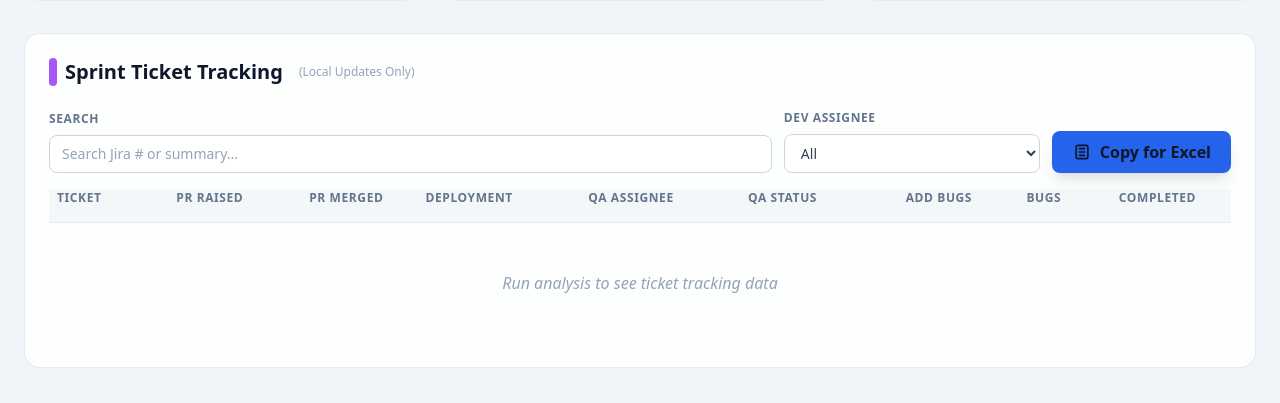
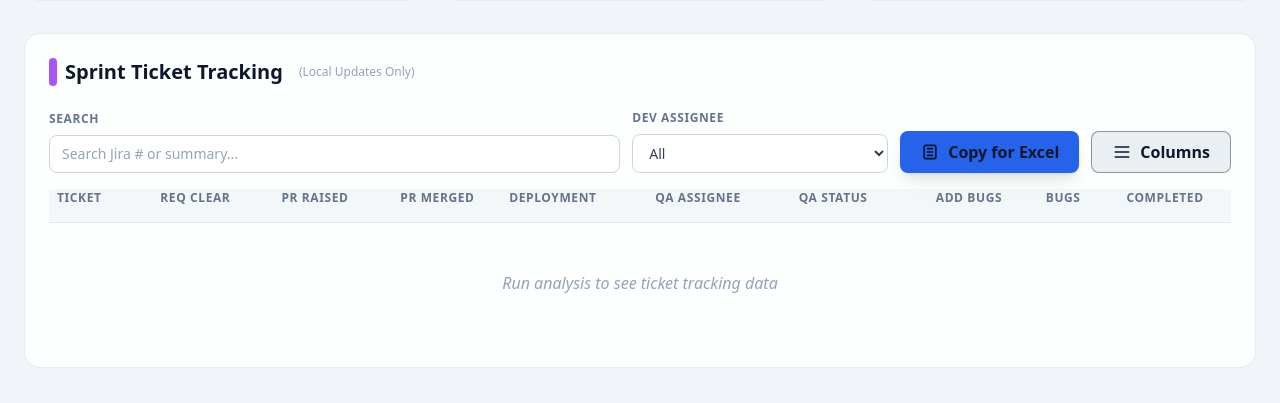
Before and after one commit to teslien/ReportsDashboard, a Python web app: template templates/index.html in a window 1280 px wide. Shown: the part 975-1378 px from the top of the page. Run offline with Jinja, Linux system fonts and the light colour scheme; the template is opened without the code that fills it, so the values that code supplies are empty; some libraries are stand-ins or nearby versions.

Commit message:
feat(tracking): add requirements clear field with column toggle
- Add new "requirements_clear" column to sprint_tickets table with default 'No'
- Include field in API responses and update allowed fields list
- Add column toggle UI with persistent visibility preferences
- Update Excel export to include requirements clear status
- Insert requirements clear column between ticket and PR raised columns

```diff
--- a/templates/index.html
+++ b/templates/index.html
@@ -489,26 +489,42 @@
                         </svg>
                         Copy for Excel
                     </button>
+                    <div class="relative">
+                        <button id="trackingColumnsBtn" type="button" onclick="toggleTrackingColumnsMenu()"
+                            class="bg-gray-700/60 hover:bg-gray-700 text-white font-bold h-[42px] px-5 rounded-lg border border-gray-600/60 transition flex items-center gap-2">
+                            <svg class="w-5 h-5" fill="none" stroke="currentColor" viewBox="0 0 24 24">
+                                <path stroke-linecap="round" stroke-linejoin="round" stroke-width="2"
+                                    d="M4 6h16M4 12h16M4 18h16"></path>
+                            </svg>
+                            Columns
+                        </button>
+                        <div id="trackingColumnsMenu"
+                            class="hidden absolute right-0 mt-2 w-56 bg-gray-900 border border-gray-700 rounded-lg shadow-xl p-3 z-50">
+                            <div class="text-[10px] uppercase tracking-wider text-gray-400 font-bold mb-2">Show Columns</div>
+                            <div id="trackingColumnsList" class="space-y-2"></div>
+                        </div>
+                    </div>
                 </div>
             </div>
             <div class="overflow-x-auto">
                 <table class="w-full text-left border-collapse">
                     <thead>
                         <tr class="text-gray-400 text-xs uppercase tracking-wider border-b border-gray-800">
-                            <th class="pb-4 px-2">Ticket</th>
-                            <th class="pb-4 px-2 text-center">PR Raised</th>
-                            <th class="pb-4 px-2 text-center">PR Merged</th>
-                            <th class="pb-4 px-2">Deployment</th>
-                            <th class="pb-4 px-2">QA Assignee</th>
-                            <th class="pb-4 px-2">QA Status</th>
-                            <th class="pb-4 px-2 text-center">Add Bugs</th>
-                            <th class="pb-4 px-2 text-center">Bugs</th>
-                            <th class="pb-4 px-2 text-center">Completed</th>
+                            <th class="pb-4 px-2" data-track-col="ticket">Ticket</th>
+                            <th class="pb-4 px-2 text-center" data-track-col="requirements_clear">Req Clear</th>
+                            <th class="pb-4 px-2 text-center" data-track-col="pr_raised">PR Raised</th>
+                            <th class="pb-4 px-2 text-center" data-track-col="pr_merged">PR Merged</th>
+                            <th class="pb-4 px-2" data-track-col="deployment">Deployment</th>
+                            <th class="pb-4 px-2" data-track-col="qa_assignee">QA Assignee</th>
+                            <th class="pb-4 px-2" data-track-col="qa_status">QA Status</th>
+                            <th class="pb-4 px-2 text-center" data-track-col="add_bugs">Add Bugs</th>
+                            <th class="pb-4 px-2 text-center" data-track-col="bugs">Bugs</th>
+                            <th class="pb-4 px-2 text-center" data-track-col="completed">Completed</th>
                         </tr>
                     </thead>
                     <tbody id="trackingTableBody">
                         <tr>
-                            <td colspan="9" class="py-12 text-center text-gray-500 italic">
+                            <td colspan="10" class="py-12 text-center text-gray-500 italic">
                                 Run analysis to see ticket tracking data
                             </td>
                         </tr>
@@ -571,10 +587,24 @@
         let trackingSearchQuery = "";
         let trackingAssigneeFilter = "All";
         let lastFilteredTrackingIssues = [];
+        const trackingColumnDefs = [
+            { key: "ticket", label: "Ticket" },
+            { key: "pr_raised", label: "PR Raised" },
+            { key: "pr_merged", label: "PR Merged" },
+            { key: "deployment", label: "Deployment" },
+            { key: "qa_assignee", label: "QA Assignee" },
+            { key: "qa_status", label: "QA Status" },
+            { key: "requirements_clear", label: "Req Clear" },
+            { key: "add_bugs", label: "Add Bugs" },
+            { key: "bugs", label: "Bugs" },
+            { key: "completed", label: "Completed" }
+        ];
+        let trackingHiddenCols = new Set();
 
         function initTrackingTableControls() {
             const search = document.getElementById("trackingSearchInput");
             const assignee = document.getElementById("trackingAssigneeFilter");
+            initTrackingColumns();
             if (search) {
                 search.addEventListener("input", (e) => {
                     trackingSearchQuery = (e.target.value || "").toLowerCase();
@@ -587,6 +617,63 @@
                     applyTrackingFiltersAndRender();
                 });
             }
+        }
+
+        function initTrackingColumns() {
+            try {
+                const raw = localStorage.getItem("tracking_hidden_cols");
+                const parsed = raw ? JSON.parse(raw) : [];
+                trackingHiddenCols = new Set(Array.isArray(parsed) ? parsed : []);
+            } catch {
+                trackingHiddenCols = new Set();
+            }
+            renderTrackingColumnsMenu();
+            applyTrackingColumnVisibility();
+
+            document.addEventListener("click", (e) => {
+                const menu = document.getElementById("trackingColumnsMenu");
+                const btn = document.getElementById("trackingColumnsBtn");
+                if (!menu || !btn) return;
+                if (menu.classList.contains("hidden")) return;
+                if (menu.contains(e.target) || btn.contains(e.target)) return;
+                menu.classList.add("hidden");
+            });
+        }
+
+        function toggleTrackingColumnsMenu() {
+            const menu = document.getElementById("trackingColumnsMenu");
+            if (!menu) return;
+            menu.classList.toggle("hidden");
+        }
+
+        function renderTrackingColumnsMenu() {
+            const list = document.getElementById("trackingColumnsList");
+            if (!list) return;
+            list.innerHTML = trackingColumnDefs.map(c => {
+                const checked = !trackingHiddenCols.has(c.key);
+                return `
+                    <label class="flex items-center justify-between gap-3 text-sm text-gray-200">
+                        <span class="text-xs">${c.label}</span>
+                        <input type="checkbox" ${checked ? "checked" : ""} onchange="setTrackingColumnVisible('${c.key}', this.checked)"
+                            class="w-4 h-4 rounded bg-gray-800 border-gray-600 text-blue-500 focus:ring-0">
+                    </label>
+                `;
+            }).join("");
+        }
+
+        function setTrackingColumnVisible(key, visible) {
+            if (!visible) trackingHiddenCols.add(key);
+            else trackingHiddenCols.delete(key);
+            localStorage.setItem("tracking_hidden_cols", JSON.stringify(Array.from(trackingHiddenCols)));
+            applyTrackingColumnVisibility();
+        }
+
+        function applyTrackingColumnVisibility() {
+            const hidden = trackingHiddenCols;
+            document.querySelectorAll("[data-track-col]").forEach(el => {
+                const key = el.getAttribute("data-track-col");
+                el.style.display = hidden.has(key) ? "none" : "";
+            });
         }
 
         function updateTrackingAssigneeFilterOptions(issues) {
@@ -813,7 +900,7 @@
 
             if (!sprintId) {
                 lastFilteredTrackingIssues = [];
-                body.innerHTML = '<tr><td colspan="9" class="py-8 text-center text-gray-500 italic">Select a sprint to enable local tracking</td></tr>';
+                body.innerHTML = '<tr><td colspan="10" class="py-8 text-center text-gray-500 italic">Select a sprint to enable local tracking</td></tr>';
                 return;
             }
 
@@ -822,7 +909,7 @@
 
             if (!allIssues || allIssues.length === 0) {
                 lastFilteredTrackingIssues = [];
-                body.innerHTML = '<tr><td colspan="9" class="py-8 text-center text-gray-500 italic">No tickets found in this sprint</td></tr>';
+                body.innerHTML = '<tr><td colspan="10" class="py-8 text-center text-gray-500 italic">No tickets found in this sprint</td></tr>';
                 return;
             }
 
@@ -844,12 +931,13 @@
             lastFilteredTrackingIssues = filtered;
 
             if (filtered.length === 0) {
-                body.innerHTML = '<tr><td colspan="9" class="py-8 text-center text-gray-500 italic">No tickets match current filters</td></tr>';
+                body.innerHTML = '<tr><td colspan="10" class="py-8 text-center text-gray-500 italic">No tickets match current filters</td></tr>';
                 return;
             }
 
             const teamMembers = (data && data.performance) ? data.performance.map(p => p.name).sort() : [];
             renderTrackingTableRows(filtered, teamMembers);
+            applyTrackingColumnVisibility();
         }
 
         function renderTrackingTableRows(issues, teamMembers) {
@@ -862,12 +950,12 @@
                 tr.className = "border-b border-gray-800/50 hover:bg-white/5 transition";
 
                 tr.innerHTML = `
-                    <td class="py-4 px-2 min-w-[200px]">
+                    <td class="py-4 px-2 min-w-[200px]" data-track-col="ticket">
                         <div class="flex items-start gap-2">
                             <img src="${issue.type_icon}" class="w-4 h-4 mt-1">
                             <div class="flex flex-col">
                                 <div class="flex items-center gap-2">
-                                    <a href="${jiraBrowseUrl(issue.key)}" target="_blank" class="text-blue-400 font-bold text-xs hover:underline">${issue.key}</a>
+                                    <a href="${jiraBrowseUrl(issue.key)}" target="_blank" rel="noopener noreferrer" class="text-blue-400 font-bold text-xs hover:underline">${issue.key}</a>
                                     <button type="button" onclick="showTicketDetails('${issue.key}')" class="text-[10px] px-2 py-0.5 rounded bg-gray-700/50 text-gray-200 border border-gray-600 hover:bg-gray-700 transition">Details</button>
                                 </div>
                                 <span class="text-sm text-gray-300 font-medium truncate max-w-[200px]" title="${issue.summary}">${issue.summary}</span>
@@ -879,45 +967,51 @@
                             </div>
                         </div>
                     </td>
-                    <td class="py-4 px-2 text-center">
+                    <td class="py-4 px-2 text-center" data-track-col="requirements_clear">
+                        <select onchange="updateTicketField('${issue.key}', 'requirements_clear', this.value)"
+                            class="bg-gray-800 text-xs text-gray-200 border border-gray-700 rounded p-1 outline-none">
+                            ${['No', 'Yes'].map(v => `<option value="${v}" ${(local.requirements_clear || 'No') === v ? 'selected' : ''}>${v}</option>`).join('')}
+                        </select>
+                    </td>
+                    <td class="py-4 px-2 text-center" data-track-col="pr_raised">
                         <input type="checkbox" ${local.pr_raised ? 'checked' : ''}
                             onchange="updateTicketField('${issue.key}', 'pr_raised', this.checked ? 1 : 0)"
                             class="w-4 h-4 rounded bg-gray-800 border-gray-700 text-blue-500 focus:ring-0">
                     </td>
-                    <td class="py-4 px-2 text-center">
+                    <td class="py-4 px-2 text-center" data-track-col="pr_merged">
                         <input type="checkbox" ${local.pr_merged ? 'checked' : ''}
                             onchange="updateTicketField('${issue.key}', 'pr_merged', this.checked ? 1 : 0)"
                             class="w-4 h-4 rounded bg-gray-800 border-gray-700 text-green-500 focus:ring-0">
                     </td>
-                    <td class="py-4 px-2">
+                    <td class="py-4 px-2" data-track-col="deployment">
                         <select onchange="updateTicketField('${issue.key}', 'deploy_status', this.value); updateSelectColor(this, 'deploy')"
                             class="bg-gray-800 text-xs text-gray-200 border border-gray-700 rounded p-1 outline-none transition-colors ${getDeployClass(local.deploy_status)}">
                             ${['N/A', 'Dev', 'Staged', 'Prod'].map(v => `<option value="${v}" ${local.deploy_status === v ? 'selected' : ''}>${v}</option>`).join('')}
                         </select>
                     </td>
-                    <td class="py-4 px-2">
+                    <td class="py-4 px-2" data-track-col="qa_assignee">
                         <select data-key="${issue.key}" class="qa-assignee-select tracking-assignee-select" style="width: 140px;">
                             <option value="${local.qa_assignee || ''}" selected>${local.qa_assignee || 'Select Assignee...'}</option>
                         </select>
                     </td>
-                    <td class="py-4 px-2">
+                    <td class="py-4 px-2" data-track-col="qa_status">
                         <select onchange="updateTicketField('${issue.key}', 'qa_status', this.value); updateSelectColor(this, 'qa')"
                             class="bg-gray-800 text-xs text-gray-200 border border-gray-700 rounded p-1 outline-none transition-colors ${getQaClass(local.qa_status)}">
                             ${['Pending', 'Testing', 'Ready', 'Done'].map(v => `<option value="${v}" ${local.qa_status === v ? 'selected' : ''}>${v}</option>`).join('')}
                         </select>
                     </td>
-                    <td class="py-4 px-2 text-center">
+                    <td class="py-4 px-2 text-center" data-track-col="add_bugs">
                         <button onclick="openBugManager('${issue.key}')"
                                 class="text-[10px] bg-blue-600/20 text-blue-400 border border-blue-500/30 px-2 py-1 rounded hover:bg-blue-600/40 transition">
                             Add Bugs
                         </button>
                     </td>
-                    <td class="py-4 px-2 text-center">
+                    <td class="py-4 px-2 text-center" data-track-col="bugs">
                         <div id="bugBadges-${issue.key}" class="flex flex-wrap gap-1 justify-center">
                              ${(local.bugs_found || "").split(",").filter(b => b).map(b => `<button type="button" onclick="showTicketDetails('${b}')" class="bug-badge hover:opacity-80 transition">${b}</button>`).join('')}
                         </div>
                     </td>
-                    <td class="py-4 px-2 text-center">
+                    <td class="py-4 px-2 text-center" data-track-col="completed">
                         <button onclick="toggleCompleted(this, '${issue.key}')"
                                 class="px-3 py-1 rounded-full text-[10px] font-bold uppercase transition ${local.completed ? 'bg-green-500/20 text-green-400 border border-green-500/50' : 'bg-gray-700 text-gray-400 border border-gray-600'}">
                             ${local.completed ? 'YES' : 'NO'}
@@ -985,11 +1079,18 @@
             }
 
             const sanitize = (v) => (v == null ? "" : String(v)).replace(/\t/g, " ").replace(/\r?\n/g, " ").trim();
+            const excelHyperlink = (url, text) => {
+                const u = sanitize(url).replace(/"/g, '""');
+                const t = sanitize(text).replace(/"/g, '""');
+                return `=HYPERLINK("${u}","${t}")`;
+            };
             const rows = issues.map(i => {
                 const local = i.local || {};
+                const jiraUrl = jiraBrowseUrl(i.key);
                 return [
-                    sanitize(i.key),
+                    excelHyperlink(jiraUrl, i.key),
                     sanitize(i.summary),
+                    sanitize(local.requirements_clear || "No"),
                     sanitize(i.assignee || "Unassigned"),
                     sanitize(i.status),
                     sanitize(local.deploy_status || "N/A"),
@@ -1001,7 +1102,7 @@
                     sanitize(local.completed ? "YES" : "NO")
                 ].join("\t");
             });
-            const header = ["Jira #", "Summary", "Dev", "Jira Status", "Deployment", "QA Assignee", "QA Status", "PR Raised", "PR Merged", "Bugs", "Completed"].join("\t");
+            const header = ["Jira #", "Summary", "Req Clear", "Dev", "Jira Status", "Deployment", "QA Assignee", "QA Status", "PR Raised", "PR Merged", "Bugs", "Completed"].join("\t");
             const tsv = [header, ...rows].join("\n");
 
             const original = btn.innerHTML;
```
Also changed, not shown: app.py (+7 -2 lines).
